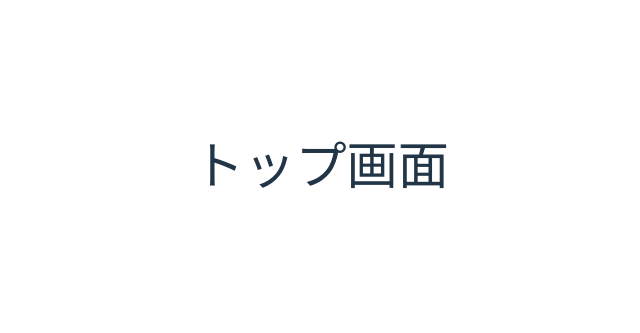
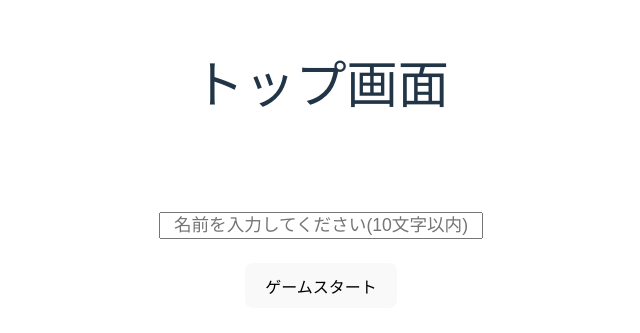
Before and after one commit to haisamarie/techpit-vue-tetris, a Vue app: page / in a window 1280 px wide. Shown: the part 235-568 px from the top of the page, without its empty margins (319-959 px from the left). Built offline with nearby package versions, Linux system fonts and the light colour scheme.

Commit message:
トップページ実装

```diff
--- a/src/pages/TopPage.vue
+++ b/src/pages/TopPage.vue
@@ -1,7 +1,38 @@
-<script lang="ts" setup></script>
+<script lang="ts" setup>
+import { reactive } from "vue";
+
+//ユーザー名の入力値を保持するためnameという状態を保持する
+const state = reactive({ name: "" });
+
+//上記のname値の値をaleatで表示する関数（今後ゲームページに遷移するための関数として利用）
+const startGame = () => {
+  alert(`ユーザー名:${state.name}`);
+};
+</script>
 
 <template>
   <h1>トップ画面</h1>
+  <p>{{ state.name }}</p>
+  <input
+    v-model="state.name"
+    type="text"
+    placeholder="名前を入力してください(10文字以内)"
+    maxlength="10"
+  /><br /><br />
+  <button @click="startGame()">ゲームスタート</button>
 </template>
 
-<style></style>
+<!-- state.name 確認用のタグのスタイルを指定する -->
+<style scoped>
+input {
+  width: 18em;
+  font-size: 1.1em;
+  text-align: center;
+}
+
+p {
+  font-size: 1.6em;
+  font-weight: bold;
+  height: 5vh;
+}
+</style>
```
